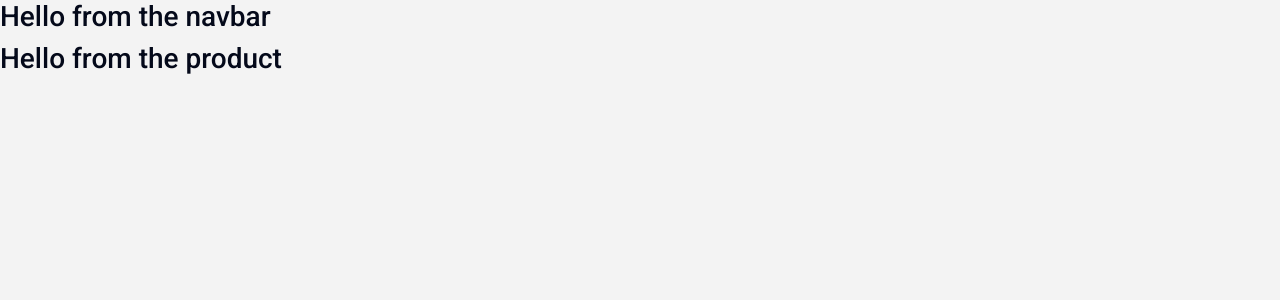
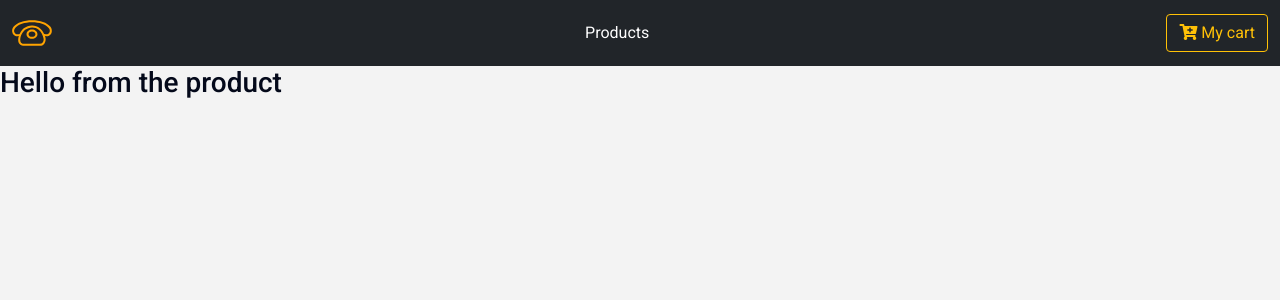
Before and after one commit to ShreyanshIITK20/E-commerce-website, a React (Create React App) app: page / in a window 1280 px wide. Shown: the top 300 px of the page. Built offline with nearby package versions, Linux system fonts and the light colour scheme.

Commit message:
Complete Navbar

```diff
--- a/src/components/Navbar.jsx
+++ b/src/components/Navbar.jsx
@@ -1,11 +1,25 @@
-import React, { Component } from 'react'
+import React, { Component } from "react";
+import { Link } from "react-router-dom";
+import logo from "../logo.svg";
 
 export default class navbar extends Component {
-    render() {
-        return (
-            <div>
-                <h3>Hello from the navbar</h3>
-            </div>
-        )
-    }
+  render() {
+    return (
+      <nav className="navbar navbar-dark bg-dark">
+        <div className="container-fluid">
+          <Link to="/">
+            <img src={logo} alt="store" className="navbar-brand"></img>
+          </Link>
+          <ul className="navbar-nav align-items-center">
+            <li className="nav-item ml-5">
+                <Link to="/" className="nav-link active">Products</Link>
+            </li>
+          </ul>
+          <Link to="/cart" className="ml-auto">
+            <button type="button" className="btn btn-outline-warning"><i className="fas fa-cart-plus"></i> My cart</button>
+          </Link>
+        </div>
+      </nav>
+    );
+  }
 }
```
